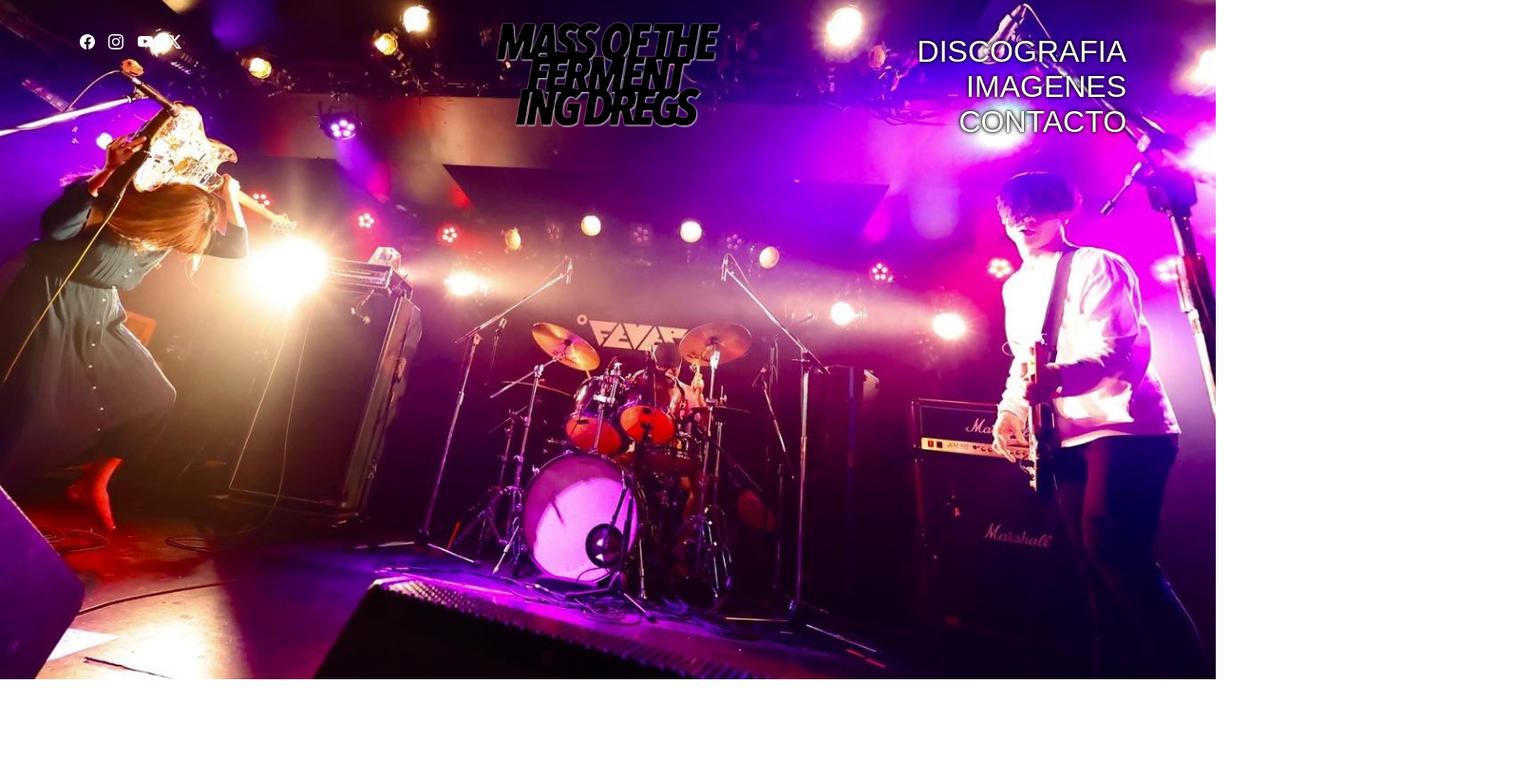
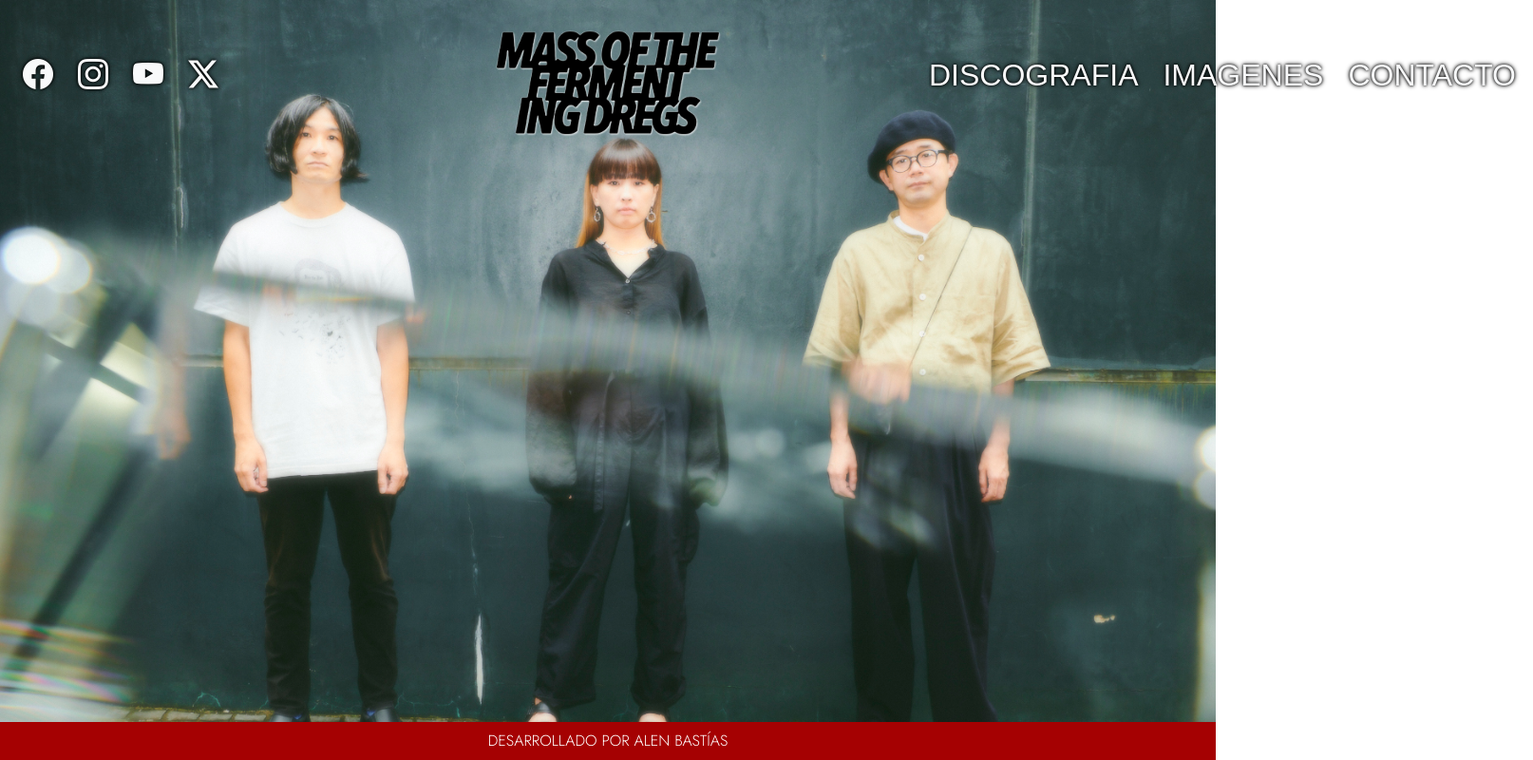
Before and after one commit to BOR34LIS/MOTFDchile, a website: page index.html in a window 1280 px wide. Shown: the whole page at 95% size, 1614 px wide, since content can reach past the window. Drawn offline with nearby package versions, Linux system fonts and the light colour scheme; a web font is replaced by a local one.

Commit message:
se cambia todo el navbar para que ahora funcione con bootstrap

```diff
--- a/index.html
+++ b/index.html
@@ -3,6 +3,8 @@
 <head>
   <meta charset="UTF-8">
   <meta name="viewport" content="width=device-width, initial-scale=1.0">
+  <link href="https://cdn.jsdelivr.net/npm/bootstrap@5.3.3/dist/css/bootstrap.min.css" rel="stylesheet" integrity="sha384-QWTKZyjpPEjISv5WaRU9OFeRpok6YctnYmDr5pNlyT2bRjXh0JMhjY6hW+ALEwIH" crossorigin="anonymous">
+  <link rel="stylesheet" href="https://cdn.jsdelivr.net/npm/bootstrap-icons@1.11.3/font/bootstrap-icons.min.css">
   <link rel="stylesheet" href="styles/style.css">
   <style>
     @import url('https://fonts.googleapis.com/css2?family=Jost:ital,wght@0,100..900;1,100..900&family=Six+Caps&display=swap');
@@ -10,53 +12,67 @@
   <title>MOTFD Chile</title>
 </head>
 <body>
-  <div>
-    <section>
-      <div>
-        <ul class="rrss">
-          <li>
+  <nav class="navbar navbar-expand-md">
+    <div class="container-fluid">
+      <div class="container-fluid d-none d-lg-block col-lg-3">
+        <ul class=" navbar-nav ms-auto grid gap-3">
+          <li class="nav-item text-light ">
             <a href="https://www.facebook.com/massofthefermentingdregs">
-              <svg xmlns="http://www.w3.org/2000/svg" width="16" height="16" fill="currentColor" class="bi bi-facebook" viewBox="0 0 16 16">
-                <path d="M16 8.049c0-4.446-3.582-8.05-8-8.05C3.58 0-.002 3.603-.002 8.05c0 4.017 2.926 7.347 6.75 7.951v-5.625h-2.03V8.05H6.75V6.275c0-2.017 1.195-3.131 3.022-3.131.876 0 1.791.157 1.791.157v1.98h-1.009c-.993 0-1.303.621-1.303 1.258v1.51h2.218l-.354 2.326H9.25V16c3.824-.604 6.75-3.934 6.75-7.951"/>
-              </svg>
+              <i class="bi bi-facebook text-light"></i>
             </a>
           </li>
-          <li>
+          <li class="nav-item">
             <a href="https://www.instagram.com/massofthefermentingdregs/">
-              <svg xmlns="http://www.w3.org/2000/svg" width="16" height="16" fill="currentColor" class="bi bi-instagram" viewBox="0 0 16 16">
-                <path d="M8 0C5.829 0 5.556.01 4.703.048 3.85.088 3.269.222 2.76.42a3.9 3.9 0 0 0-1.417.923A3.9 3.9 0 0 0 .42 2.76C.222 3.268.087 3.85.048 4.7.01 5.555 0 5.827 0 8.001c0 2.172.01 2.444.048 3.297.04.852.174 1.433.372 1.942.205.526.478.972.923 1.417.444.445.89.719 1.416.923.51.198 1.09.333 1.942.372C5.555 15.99 5.827 16 8 16s2.444-.01 3.298-.048c.851-.04 1.434-.174 1.943-.372a3.9 3.9 0 0 0 1.416-.923c.445-.445.718-.891.923-1.417.197-.509.332-1.09.372-1.942C15.99 10.445 16 10.173 16 8s-.01-2.445-.048-3.299c-.04-.851-.175-1.433-.372-1.941a3.9 3.9 0 0 0-.923-1.417A3.9 3.9 0 0 0 13.24.42c-.51-.198-1.092-.333-1.943-.372C10.443.01 10.172 0 7.998 0zm-.717 1.442h.718c2.136 0 2.389.007 3.232.046.78.035 1.204.166 1.486.275.373.145.64.319.92.599s.453.546.598.92c.11.281.24.705.275 1.485.039.843.047 1.096.047 3.231s-.008 2.389-.047 3.232c-.035.78-.166 1.203-.275 1.485a2.5 2.5 0 0 1-.599.919c-.28.28-.546.453-.92.598-.28.11-.704.24-1.485.276-.843.038-1.096.047-3.232.047s-2.39-.009-3.233-.047c-.78-.036-1.203-.166-1.485-.276a2.5 2.5 0 0 1-.92-.598 2.5 2.5 0 0 1-.6-.92c-.109-.281-.24-.705-.275-1.485-.038-.843-.046-1.096-.046-3.233s.008-2.388.046-3.231c.036-.78.166-1.204.276-1.486.145-.373.319-.64.599-.92s.546-.453.92-.598c.282-.11.705-.24 1.485-.276.738-.034 1.024-.044 2.515-.045zm4.988 1.328a.96.96 0 1 0 0 1.92.96.96 0 0 0 0-1.92m-4.27 1.122a4.109 4.109 0 1 0 0 8.217 4.109 4.109 0 0 0 0-8.217m0 1.441a2.667 2.667 0 1 1 0 5.334 2.667 2.667 0 0 1 0-5.334"/>
-              </svg>
+              <i class=" bi bi-instagram text-light"></i>
             </a>
           </li>
-          <li>
+          <li class="nav-item">
             <a href="https://www.youtube.com/channel/UC8HQ1Us0QsSb1i3UW6dJ26g">
-              <svg xmlns="http://www.w3.org/2000/svg" width="16" height="16" fill="currentColor" class="bi bi-youtube" viewBox="0 0 16 16">
-                <path d="M8.051 1.999h.089c.822.003 4.987.033 6.11.335a2.01 2.01 0 0 1 1.415 1.42c.101.38.172.883.22 1.402l.01.104.022.26.008.104c.065.914.073 1.77.074 1.957v.075c-.001.194-.01 1.108-.082 2.06l-.008.105-.009.104c-.05.572-.124 1.14-.235 1.558a2.01 2.01 0 0 1-1.415 1.42c-1.16.312-5.569.334-6.18.335h-.142c-.309 0-1.587-.006-2.927-.052l-.17-.006-.087-.004-.171-.007-.171-.007c-1.11-.049-2.167-.128-2.654-.26a2.01 2.01 0 0 1-1.415-1.419c-.111-.417-.185-.986-.235-1.558L.09 9.82l-.008-.104A31 31 0 0 1 0 7.68v-.123c.002-.215.01-.958.064-1.778l.007-.103.003-.052.008-.104.022-.26.01-.104c.048-.519.119-1.023.22-1.402a2.01 2.01 0 0 1 1.415-1.42c.487-.13 1.544-.21 2.654-.26l.17-.007.172-.006.086-.003.171-.007A100 100 0 0 1 7.858 2zM6.4 5.209v4.818l4.157-2.408z"/>
-              </svg>
+              <i class="bi bi-youtube text-light"></i>
             </a>
           </li>
           <li>
             <a href="https://twitter.com/MOTFD_official">
-              <svg xmlns="http://www.w3.org/2000/svg" width="16" height="16" fill="currentColor" class="bi bi-twitter-x" viewBox="0 0 16 16">
-                <path d="M12.6.75h2.454l-5.36 6.142L16 15.25h-4.937l-3.867-5.07-4.425 5.07H.316l5.733-6.57L0 .75h5.063l3.495 4.633L12.601.75Zm-.86 13.028h1.36L4.323 2.145H2.865z"/>
-              </svg>
+              <i class="bi bi-twitter-x text-light"></i>
             </a>
           </li>
         </ul>
       </div>
-      <div class="logo-container">
-        <a href="index.html">
-          <img class="logo" src="images/mass-of-the-fermenting-dregs-5b5323042eb82.png" alt="MOTFD logo">
-        </a>
+
+      <a class="navbar-brand col-lg-6 d-flex justify-content-center" href="index.html">
+        <img class="logo" src="images/mass-of-the-fermenting-dregs-5b5323042eb82.png" alt="MOTFD logo">
+      </a>
+      <!-- boton del menu -->
+      <button class="navbar-toggler " type="button" data-bs-toggle="offcanvas" data-bs-target="#menu" aria-controls="offcanvasNavbar" aria-label="Toggle navigation">
+        <span class="navbar-toggler-icon "></span>
+      </button>
+      <div class="offcanvas offcanvas-end" tabindex="-1" id="menu" aria-labelledby="offcanvasNavbarLabel">
+        <div class="offcanvas-header " data-bs-theme="dark">
+          <button type="button" class="btn-close" data-bs-theme="dark" data-bs-dismiss="offcanvas" aria-label="Close"></button>
+        </div>
+        <div class="offcanvas-body">
+          <ul class="navbar-nav ms-auto">
+            <li class="nav-item text-light">
+              <a class="nav-link active text-light" href="discografia.html">DISCOGRAFIA</a>
+            </li>
+            <li class="nav-item">
+              <a class="nav-link active text-light" href="galeria_imagenes.html">IMAGENES</a>
+            </li>
+            <li class="nav-item">
+              <a class="nav-link active  text-light" href="contactos.html">CONTACTO</a>
+            </li>
+          </ul>
+        </div>
       </div>
-      <div>
-        <ul class="links">
-          <li><a href="discografia.html">DISCOGRAFIA</a></li>
-          <li><a href="galeria_imagenes.html">IMAGENES</a></li>
-          <li><a href="contactos.html">CONTACTO</a></li>
-        </ul>
-      </div>
-    </section>
+    </div>
+  </nav>
+  <div>
   </div>
+  <div>
+    <footer>
+      <h3>DESARROLLADO POR ALEN BASTÍAS</h3>
+    </footer>
+  </div>
+  <script src="https://cdn.jsdelivr.net/npm/bootstrap@5.3.3/dist/js/bootstrap.bundle.min.js" integrity="sha384-YvpcrYf0tY3lHB60NNkmXc5s9fDVZLESaAA55NDzOxhy9GkcIdslK1eN7N6jIeHz" crossorigin="anonymous"></script>
 </body>
 </html>
--- a/styles/style.css
+++ b/styles/style.css
@@ -1,76 +1,55 @@
-/* styles/style.css */
-
 body {
-  font-family: Arial, sans-serif; /* Establece la fuente para todo el cuerpo */
-  margin: 0; /* Elimina los márgenes predeterminados */
-  padding: 0; /* Elimina el relleno predeterminado */
-  background-image: url("../images/MOTFDbandphoto.jpg");
+  font-family: Arial, sans-serif;
+  margin: 0;
+  padding: 0;
+  background-image: url("../images/MOTFDbandphoto.jpeg");
   background-size: cover;
   background-position: top;
   background-repeat: no-repeat;
 }
-
-section {
-  display: flex; /* Establece la visualización de la sección como flexbox */
-}
-
-section > div {
-  flex: 1; /* Hace que cada div dentro de la sección ocupe el mismo espacio */
-  padding: 20px; /* Agrega espacio interno para separar los contenidos */
-
-}
-.logo-container {
-  display: flex;
-  justify-content: center; /* Centra horizontalmente */
-  align-items: center; /* Centra verticalmente */
-  height: 100%; /* Ajusta la altura del contenedor para centrar la imagen */
+@media (max-width: 768px) {
+  .offcanvas {
+    background-image: url("../images/selftitledalbum.png") !important;
+    background-size: cover !important;
+  }
 }
 
 .logo {
-  max-width: 300px; /* Ajusta el tamaño máximo de la imagen */
-  height: auto; /* Permite que la altura se ajuste automáticamente */
-  transition: transform 0.3s; /* Agrega una transición suave al hacer hover */
+  padding-top: 1rem;
+  max-width: 300px;
+  height: auto;
+  transition: transform 0.3s;
 }
 
 .logo:hover {
-  transform: scale(1.3); /* Aumenta el tamaño de la imagen al hacer hover */
+  transform: scale(1.3);
 }
-
-.rrss {
-  list-style-type: none;
-  padding: 0;
-  text-align: start;
-  padding-left: 4rem;
+.navbar-toggler {
+  border: white;
 }
-
-.rrss li {
+.navbar-nav li  {
   display: inline;
   margin-right: 10px;
-}
-
-.links {
-  list-style-type: none; /* Elimina los puntos de la lista */
-  padding: 0; /* Elimina el relleno predeterminado de la lista */
-  text-align: end;
-  padding-right: 4rem;
-}
-
-.links li {
-  display: inline; /* Hace que los elementos de la lista sean elementos en línea */
-  margin-right: 10px; /* Agrega espacio entre los elementos de la lista */
   font-family: "Six Caps", sans-serif;
   font-weight: 500;
   font-style: normal;
   font-size: xx-large;
   text-shadow: 0 0 3px #000000, 0 0 5px #000000;
 }
-.six-caps-regular {
-  font-family: "Six Caps", sans-serif;
-  font-weight: 400;
-  font-style: normal;
+footer h3 {
+  font-family: "Jost", sans-serif;
+  font-size: medium;
+  font-weight: 300;
+  margin-top: 10px;
 }
+footer {
 
-a {
-  text-decoration: none; /* Elimina el subrayado de los enlaces */
-  color: white; /* Establece el color de texto de los enlaces */
+  height: 40px;
+  position: fixed;
+  left: 0;
+  bottom: 0;
+  width: 100%;
+  background-color: #A50102;
+  color: white;
+  text-align: center;
 }
```
Also changed, not shown: images/MOTFDbandphoto.jpeg (added), images/MOTFDbandphoto.jpg (deleted), 2 other files.
